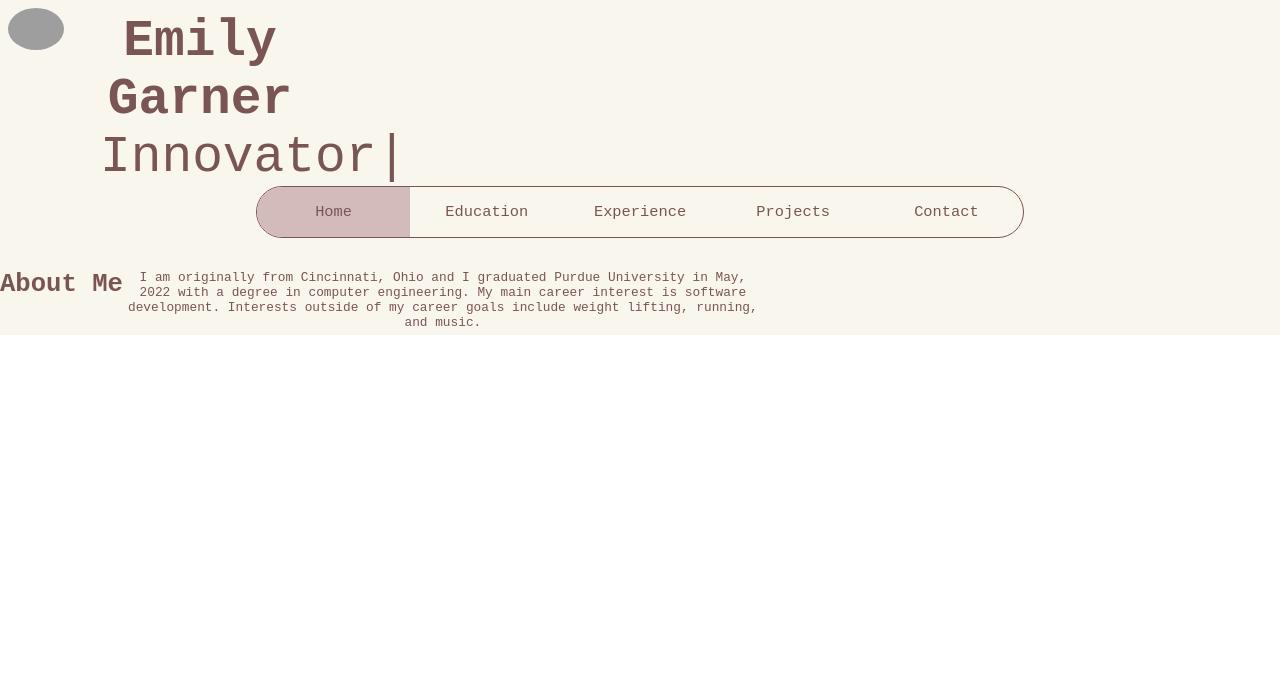
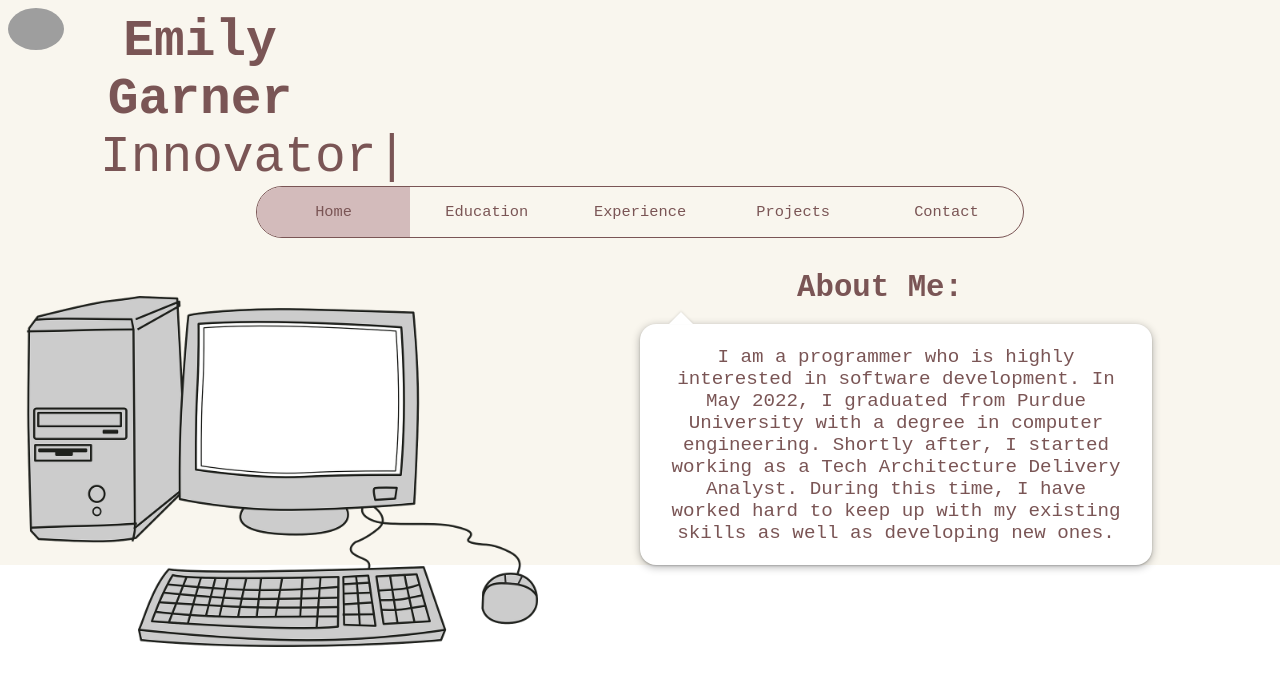
Before and after one commit to garnere1/my-react-app, a React (Create React App) app: page / in a window 1280 px wide. Shown: the top 686 px of the page. Built offline with nearby package versions, Linux system fonts and the light colour scheme; grey boxes are pictures that could not be loaded.

Commit message:
home page update

```diff
--- a/src/App.js
+++ b/src/App.js
@@ -1,7 +1,7 @@
 import "./App.css";
 import React from "react";
 import Tabs from "./Tabs/Tabs";
-import headshot from "./Images/headshot.jpeg";
+import headshot from "./Assets/headshot.jpeg";
 import { TypeAnimation } from 'react-type-animation';
 
 
--- a/src/Tabs/TabComponents/Home.css
+++ b/src/Tabs/TabComponents/Home.css
@@ -1,20 +1,51 @@
 .home {
-    display: inline-block;
     font-family: andale mono, monospace;
 }
 
 .HomeText {
-    position: relative;
+    margin-left: 50%;
     text-align: center;
 }
 
-.HomeText h1{
-    font-size: 2vw;
+.HomeText h1 {
+    margin-right: 25%;
+}
+
+.HomeText p {
+    margin-top: 3%;
+    width: 80%;
+}
+
+.computer {
+    max-width: 100%;
+    height: auto;
+    width: 40%;
+    margin-top: 2%;
+    margin-left: 2%;
     float: left;
 }
 
 .HomeText p {
-    font-size: 1vw;
-    float: left;
-    width: 50%;
+    position: relative;
+    max-width: 30em;
+
+    background-color: #fff;
+    padding: 1.125em 1.5em;
+    font-size: 1.25em;
+    border-radius: 1rem;
+    box-shadow: 0 0.125rem 0.5rem rgba(0, 0, 0, .3), 0 0.0625rem 0.125rem rgba(0, 0, 0, .2);
 }
+
+.HomeText p::before {
+    content: '';
+    position: absolute;
+    width: 0;
+    height: 0;
+    bottom: 100%;
+    left: 1.5em;
+    border: .75rem solid transparent;
+    border-top: none;
+
+    border-bottom-color: #fff;
+    filter: drop-shadow(0 -0.0625rem 0.0625rem rgba(0, 0, 0, .1));
+}
--- a/src/Tabs/TabComponents/Home.js
+++ b/src/Tabs/TabComponents/Home.js
@@ -1,14 +1,18 @@
 import React from "react";
 import "./Home.css";
+import computer from "../../Assets/computer.png"
 
 const Home = () => {
   return (
     <div className="home">
+      <img src={computer} className="computer" alt="computer" />
       <div className="HomeText">
-        <h1>About Me</h1>
-        <p>I am originally from Cincinnati, Ohio and I graduated Purdue University in May, 2022
-          with a degree in computer engineering. My main career interest is software development.
-          Interests outside of my career goals include weight lifting, running, and music.</p>
+        <h1>About Me:</h1>
+        <p>I am a programmer who is highly interested in software development.
+          In May 2022, I graduated from Purdue University with a degree in computer engineering.
+          Shortly after, I started working as a Tech Architecture Delivery Analyst. During this time,
+           I have worked hard to keep up with my existing skills as well as developing new ones.
+        </p>
       </div>
     </div>
   );
```
Also changed, not shown: src/Assets/computer.png (added), 1 other file (tests, documents, lock files or other folders).
